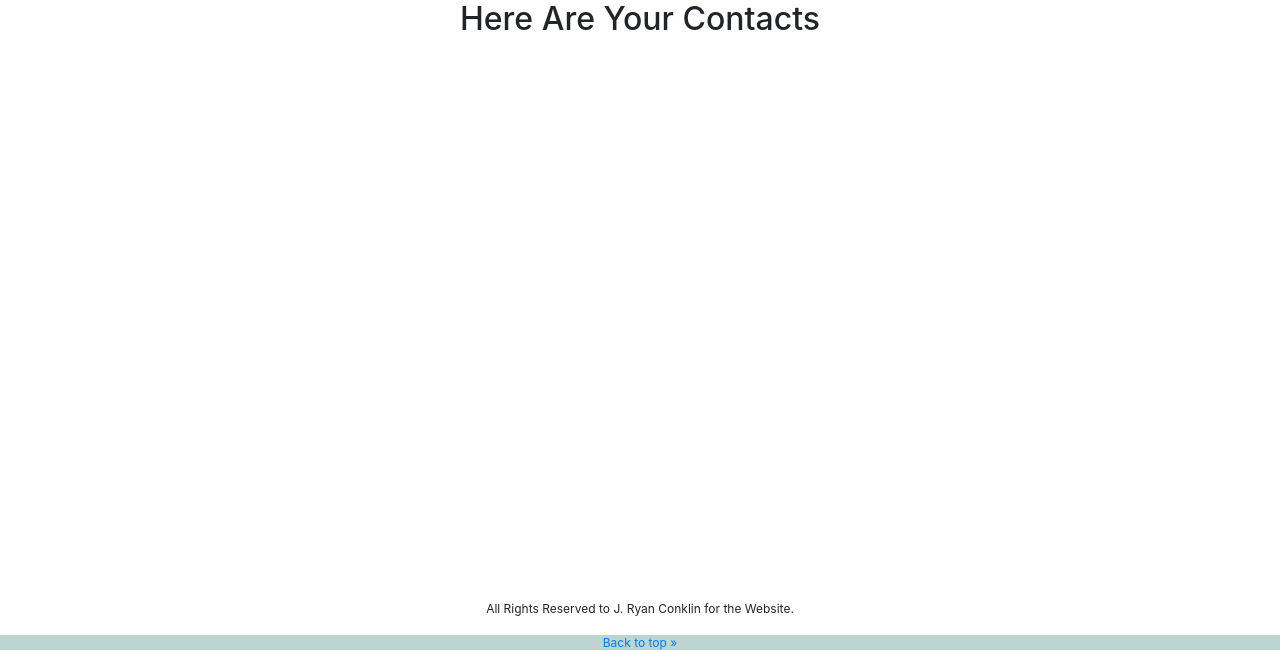
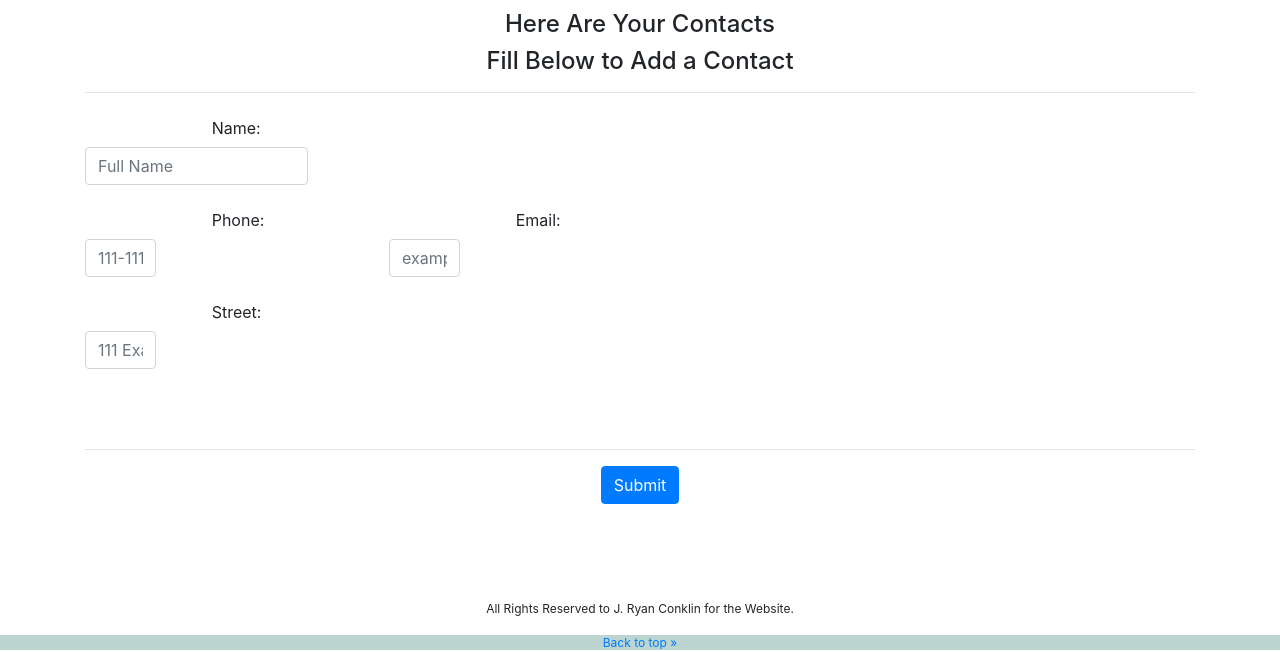
Before and after one commit to jryanconklin/epicodus-php-cr1-addressbook, a PHP site: template views/contacts.html.twig in a window 1280 px wide. Shown: the part 150-802 px from the top of the page. Run offline with PHP 8.4, Linux system fonts and the light colour scheme; the template is opened without the code that fills it, so the values that code supplies are empty; some libraries are stand-ins or nearby versions.

Commit message:
Add Initial Form Elements with Bootstrap Styling.

```diff
--- a/views/contacts.html.twig
+++ b/views/contacts.html.twig
@@ -18,7 +18,48 @@
 
   <body>
     <div class="container">
-      <h2>Here Are Your Contacts</h2>
+      <h4>Here Are Your Contacts</h4>
+
+
+      <h4>Fill Below to Add a Contact</h4>
+      <hr>
+        <form action="/addcontacts" method="post">
+          <div class="row">
+            <div class="form-group">
+              <label for="name" class="col-sm-2 col-form-label">Name:</label>
+              <div class="col-sm-10">
+                <input type="text" class="form-control" id="name" placeholder="Full Name" name="name">
+              </div>
+            </div>
+          </div>
+
+          <div class="row">
+            <div class="form-group">
+              <label for="phone" class="col-sm-2 col-form-label">Phone:</label>
+              <div class="col-sm-4">
+                <input type="tel" class="form-control" id="phone" placeholder="111-111-1111" name="phone">
+              </div>
+            </div>
+            <div class="form-group">
+              <label for="email" class="col-sm-2 col-form-label">Email:</label>
+              <div class="col-sm-4">
+                <input type="email" class="form-control" id="email" placeholder="example@example.com" name="email">
+              </div>
+            </div>
+          </div>
+
+          <div class="row">
+            <div class="form-group">
+              <label for="street" class="col-sm-2 col-form-label">Street:</label>
+              <div class="col-sm-4">
+                <input type="street" class="form-control" id="street" placeholder="111 Example Dr" name="street">
+              </div>
+            </div>
+          </div>
+
+          <br><br><hr>
+          <button type="submit" class="btn btn-primary">Submit</button>
+        </form>
 
     </div>
 
--- a/web/css/styles.css
+++ b/web/css/styles.css
@@ -21,6 +21,7 @@ img {
 .mainHeader {
   padding: 20px;
   height: 150px;
+  margin-bottom: 10px;
   background: linear-gradient(#1D2120, transparent 50%),
               linear-gradient(0deg, #5A5C51, transparent),
               #795548 url('../img/mtn-landscape-1.jpg') no-repeat center;
@@ -33,7 +34,7 @@ img {
 }
 
 .container {
-  min-height: calc(100vh - 250px);
+  min-height: calc(100vh - 260px);
   text-align: center;
 }
 
```
